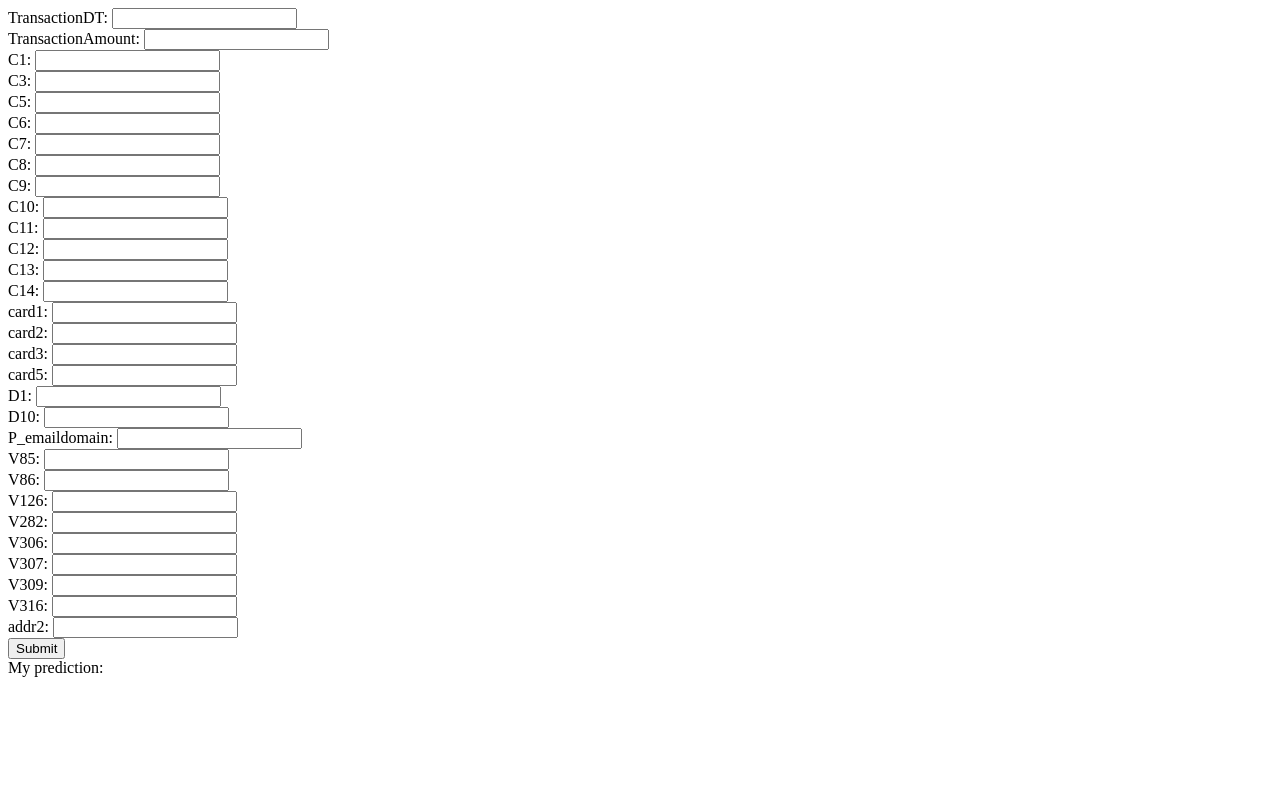
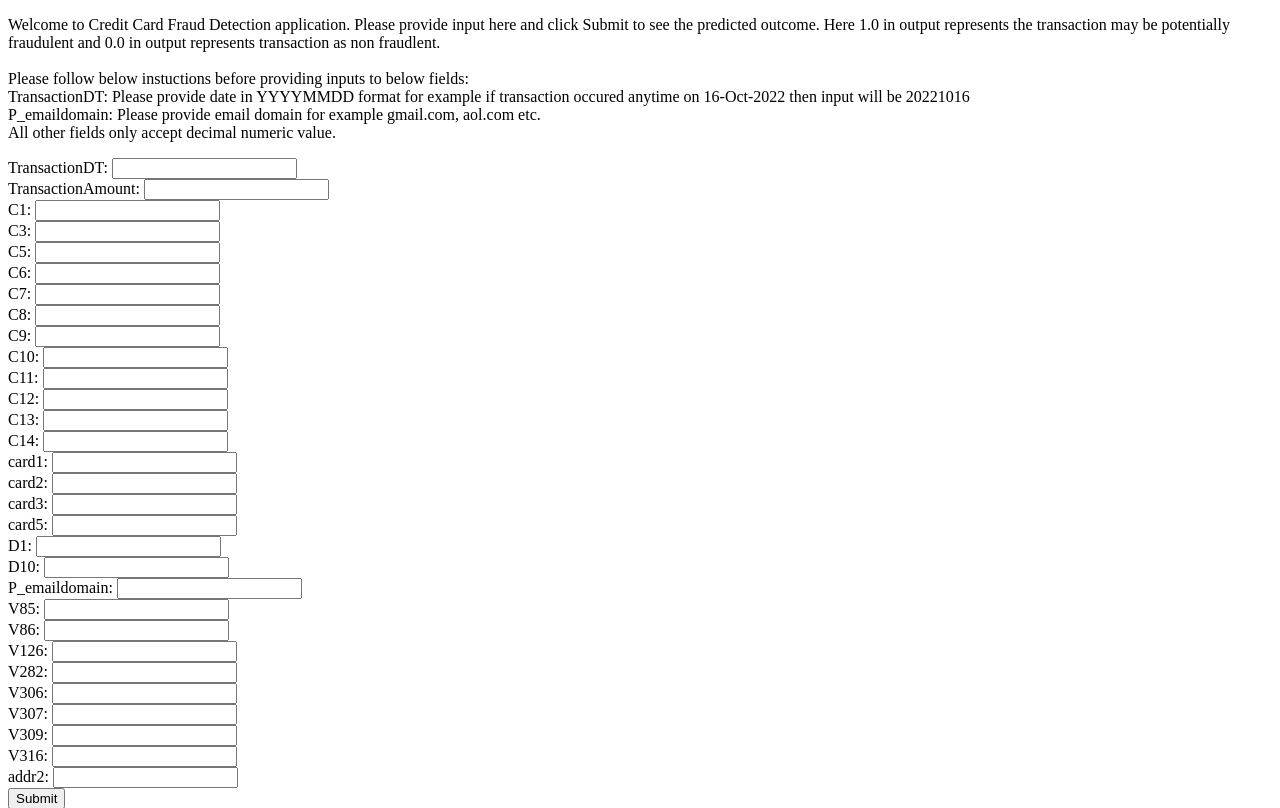
Before and after one commit to saurav2k1/credit-card-fraud-detection-sk, a Flask app: page / in a window 1280 px wide. Shown: the top 808 px of the page. Run offline with Flask 2, Linux system fonts and the light colour scheme.

Commit message:
uploading latest notebook

```diff
--- a/templates/index.html
+++ b/templates/index.html
@@ -5,6 +5,13 @@
     <title>CreditCard-Fraud-Detection</title>
 </head>
 <body>
+    <p>
+        Welcome to Credit Card Fraud Detection application. Please provide input here and click Submit to see the predicted outcome. Here 1.0 in output represents the transaction may be potentially fraudulent and 0.0 in output represents transaction as non fraudlent.<br>
+        <br>Please follow below instuctions before providing inputs to below fields:
+        <br>TransactionDT: Please provide date in YYYYMMDD format for example if transaction occured anytime on 16-Oct-2022 then input will be 20221016
+        <br>P_emaildomain: Please provide email domain for example gmail.com, aol.com etc.
+        <br>All other fields only accept decimal numeric value.
+    </p>
     <form action="{{ url_for('predict')}}" method="POST">
         TransactionDT:  <input type="number" name="TransactionDT"><br>
         TransactionAmount:  <input type="number" step="any" name="TransactionAmount"><br>
```
